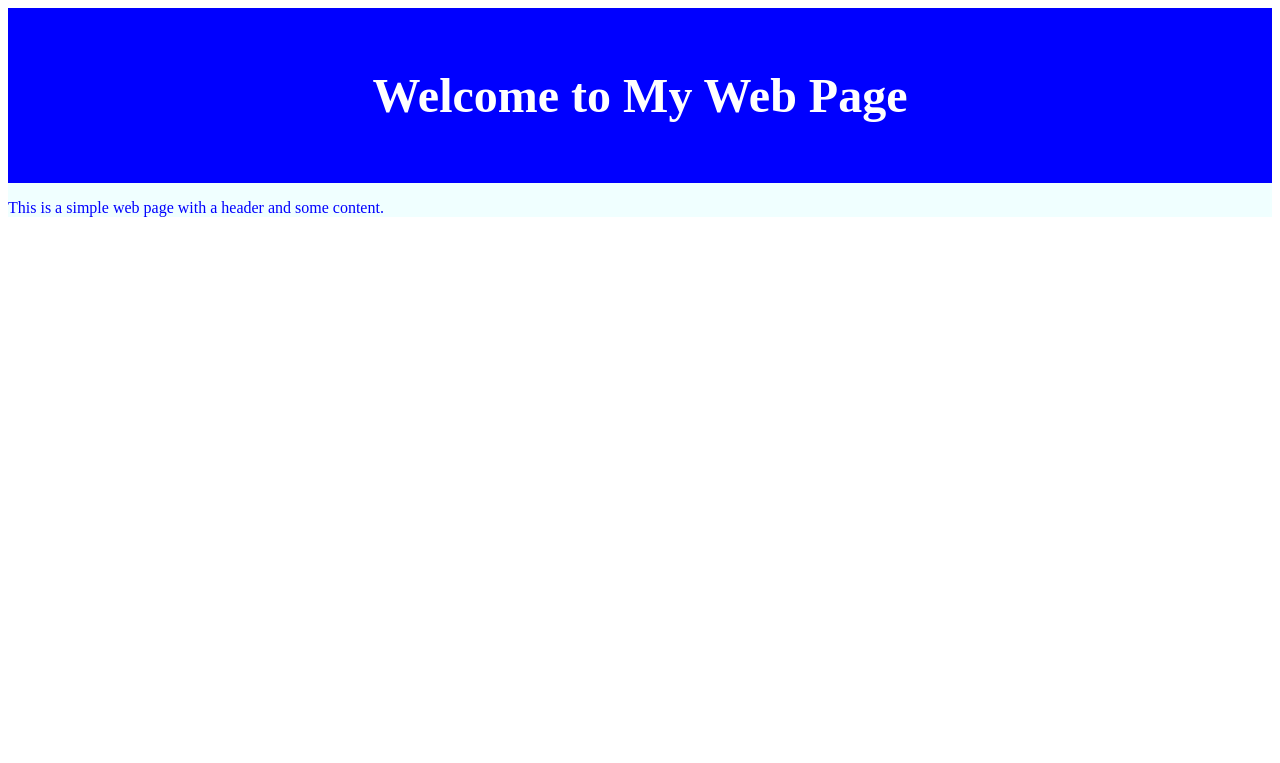
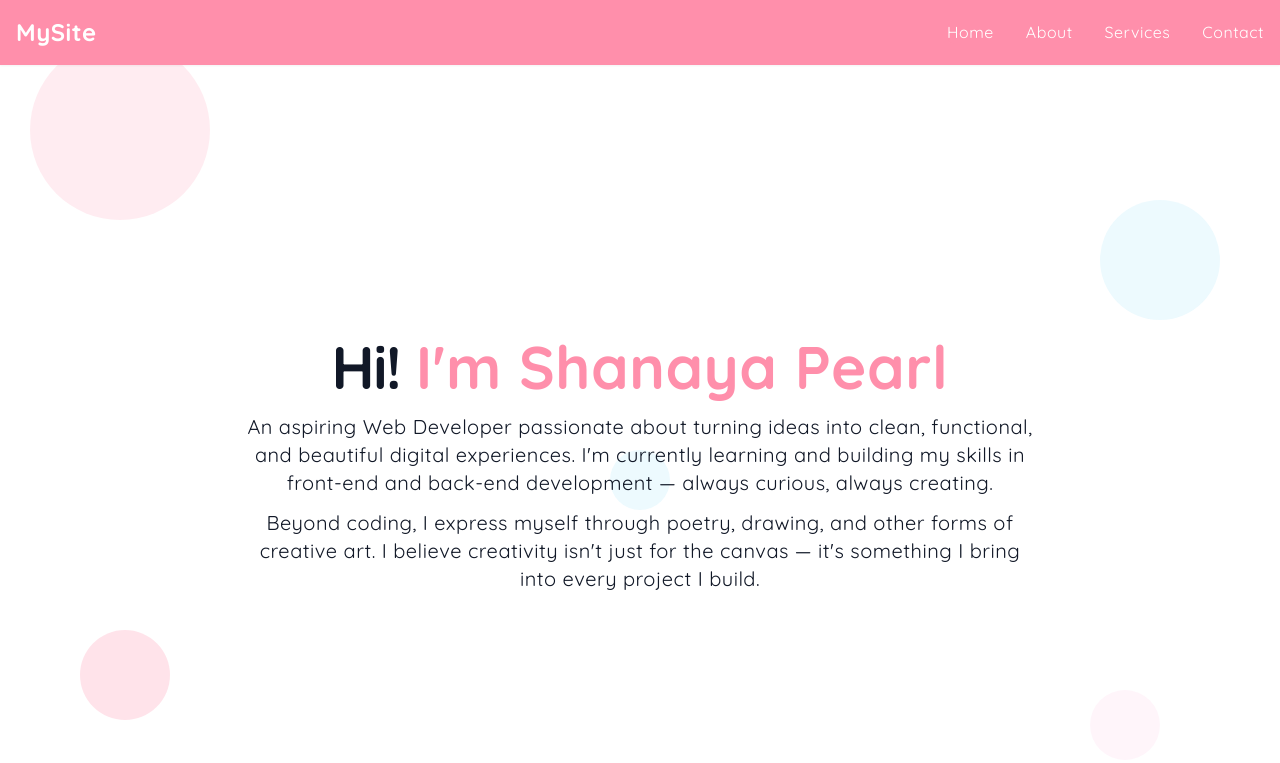
Before and after one commit to Shanaya0/project, a plain HTML site: page index.html in a window 1280 px wide. Drawn offline with nearby package versions, Linux system fonts and the light colour scheme.

Commit message:
update the website's design

```diff
--- /dev/null
+++ b/index.css
@@ -0,0 +1,18 @@
+
+.header{
+    justify-content: center;
+    display: flex;
+    flex-wrap: wrap;
+    flex-direction: row;
+    align-items: center;
+    text-align: center;
+    height: 100vh;
+}
+.header-content{
+    width: 100%;
+    max-width: 800px;
+}
+
+.name{
+    color: palevioletred;
+}
--- a/index.html
+++ b/index.html
@@ -3,37 +3,112 @@
 <head>
     <meta charset="UTF-8">
     <meta name="viewport" content="width=device-width, initial-scale=1.0">
-    <title>Document</title>
-</head>
-<body>
+    <link href="https://cdn.jsdelivr.net/npm/flowbite@3.1.2/dist/flowbite.min.css" rel="stylesheet" />
+    <link rel="stylesheet" href="index.css">
+    <title>Shanaya Pearl | Web Developer</title>
+    <!-- Add Google Fonts for a cute look -->
+    <link href="https://fonts.googleapis.com/css2?family=Quicksand:wght@400;700&display=swap" rel="stylesheet">
     <style>
+      .bg-cute-pink { background-color: #FF8FAB; }
+      .text-cute-pink { color: #FF8FAB; }
+      .border-cute-pink { border-color: #FF8FAB; }
+      /* Make the font cute */
+      body, .header-content, nav, .name {
+        font-family: 'Quicksand', 'Poppins', 'Baloo 2', cursive, sans-serif;
+        letter-spacing: 0.5px;
+      }
+      .name {
+        color: #FF8FAB;
+        font-weight: 700;
+      }
+      /* Cute minimalist circle pattern background */
+      body {
 
-        .body {
-            background-color:azure;
-            color:blue;
+        min-height: 100vh;
+        position: relative;
+        overflow-x: hidden;
       }
-
-        .header {
-
-            background-color:blue;
-            color:white;
-            text-align:center;
+      .cute-circles-bg {
+        position: fixed;
+        top: 0; left: 0;
+        width: 100vw;
+        height: 100vh;
+        z-index: 0;
+        pointer-events: none;
       }
-
-        .header-content{
-            font-size: 2rem;
-            padding: 20px;
+      .cute-circle {
+        position: absolute;
+        border-radius: 50%;
+        opacity: 0.25;
+        mix-blend-mode: lighten;
+      }
+      .circle1 { width: 180px; height: 180px; background: #FFB3C6; top: 40px; left: 30px; }
+      .circle2 { width: 120px; height: 120px; background: #B6EAFA; top: 200px; right: 60px; }
+      .circle3 { width: 90px; height: 90px; background: #FF8FAB; bottom: 80px; left: 80px; }
+      .circle4 { width: 70px; height: 70px; background: #FFD6EC; bottom: 40px; right: 120px; }
+      .circle5 { width: 60px; height: 60px; background: #B6EAFA; top: 60%; left: 50%; transform: translate(-50%, -50%); }
+      /* Ensure content is above circles */
+      nav, .header, section, .header-content {
+        position: relative;
+        z-index: 1;
       }
     </style>
+</head>
+<body class="bg-white">
+    <!-- Minimalist Cute Circles Background -->
+    <div class="cute-circles-bg">
+      <div class="cute-circle circle1"></div>
+      <div class="cute-circle circle2"></div>
+      <div class="cute-circle circle3"></div>
+      <div class="cute-circle circle4"></div>
+      <div class="cute-circle circle5"></div>
+    </div>
+    <!-- Navbar Start -->
+    <nav class="bg-cute-pink border-b border-cute-pink shadow-sm">
+      <div class="max-w-screen-xl flex flex-wrap items-center justify-between mx-auto p-4">
+        <a href="#" class="flex items-center space-x-3">
+            <span class="self-center text-2xl font-bold whitespace-nowrap text-white drop-shadow">MySite</span>
+        </a>
+        <button data-collapse-toggle="navbar-default" type="button" class="inline-flex items-center p-2 w-10 h-10 justify-center text-sm text-white rounded-lg md:hidden hover:bg-white/20 focus:outline-none focus:ring-2 focus:ring-white" aria-controls="navbar-default" aria-expanded="false">
+          <span class="sr-only">Open main menu</span>
+          <svg class="w-6 h-6" aria-hidden="true" fill="none" stroke="currentColor" viewBox="0 0 24 24">
+            <path stroke-linecap="round" stroke-linejoin="round" stroke-width="2" d="M4 6h16M4 12h16M4 18h16"></path>
+          </svg>
+        </button>
+        <div class="hidden w-full md:block md:w-auto" id="navbar-default">
+          <ul class="font-medium flex flex-col p-4 md:p-0 mt-4 rounded-lg bg-cute-pink md:flex-row md:space-x-8 md:mt-0 md:bg-cute-pink">
+            <li>
+              <a href="#" class="block py-2 px-3 text-white rounded hover:bg-white/20 md:p-0 transition">Home</a>
+            </li>
+            <li>
+              <a href="#" class="block py-2 px-3 text-white rounded hover:bg-white/20 md:p-0 transition">About</a>
+            </li>
+            <li>
+              <a href="#" class="block py-2 px-3 text-white rounded hover:bg-white/20 md:p-0 transition">Services</a>
+            </li>
+            <li>
+              <a href="#" class="block py-2 px-3 text-white rounded hover:bg-white/20 md:p-0 transition">Contact</a>
+            </li>
+          </ul>
+        </div>
+      </div>
+    </nav>
+    <!-- Navbar End -->
 
-    <section class="body">
-        <header class="header">
+    <!-- Header Section Start -->
+    <section>
+    <div class="header">
         <div class="header-content">
-                <h1>Welcome to My Web Page</h1>
+            <h1 class="mb-4 text-4xl font-extrabold leading-none tracking-tight text-gray-900 md:text-5xl lg:text-6xl">
+                Hi! <span class="name">I'm Shanaya Pearl</span>
+            </h1>
+            <p class="text-lg font-normal text-gray-900 lg:text-xl dark:text-gray-900">An aspiring Web Developer passionate about turning ideas into clean, functional, and beautiful digital experiences. I'm currently learning and building my skills in front-end and back-end development — always curious, always creating.</p>
+            <p class="ttext-lg font-normal text-gray-900 lg:text-xl dark:text-gray-900 mt-3">Beyond coding, I express myself through poetry, drawing, and other forms of creative art. I believe creativity isn't just for the canvas — it's something I bring into every project I build.</p>
         </div>
-        </header>
-        <main>
-            <p>This is a simple web page with a header and some content.</p>
-        </main>
+    </div>
+</section>
+    <!-- Header Section End -->
+
+    <script src="https://cdn.jsdelivr.net/npm/flowbite@3.1.2/dist/flowbite.min.js"></script>
 </body>
 </html>
```
Lines whose indentation alone changed are shown as unchanged.
